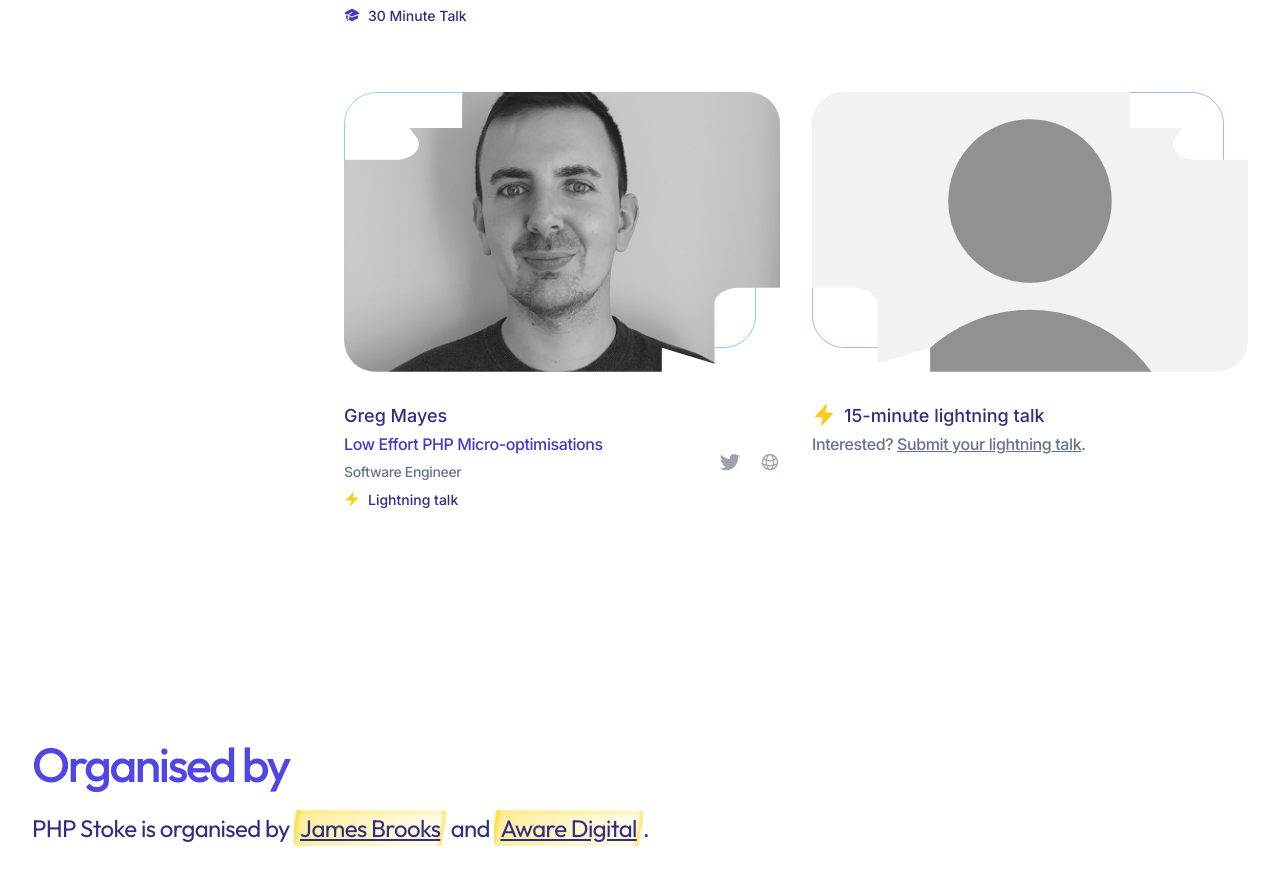
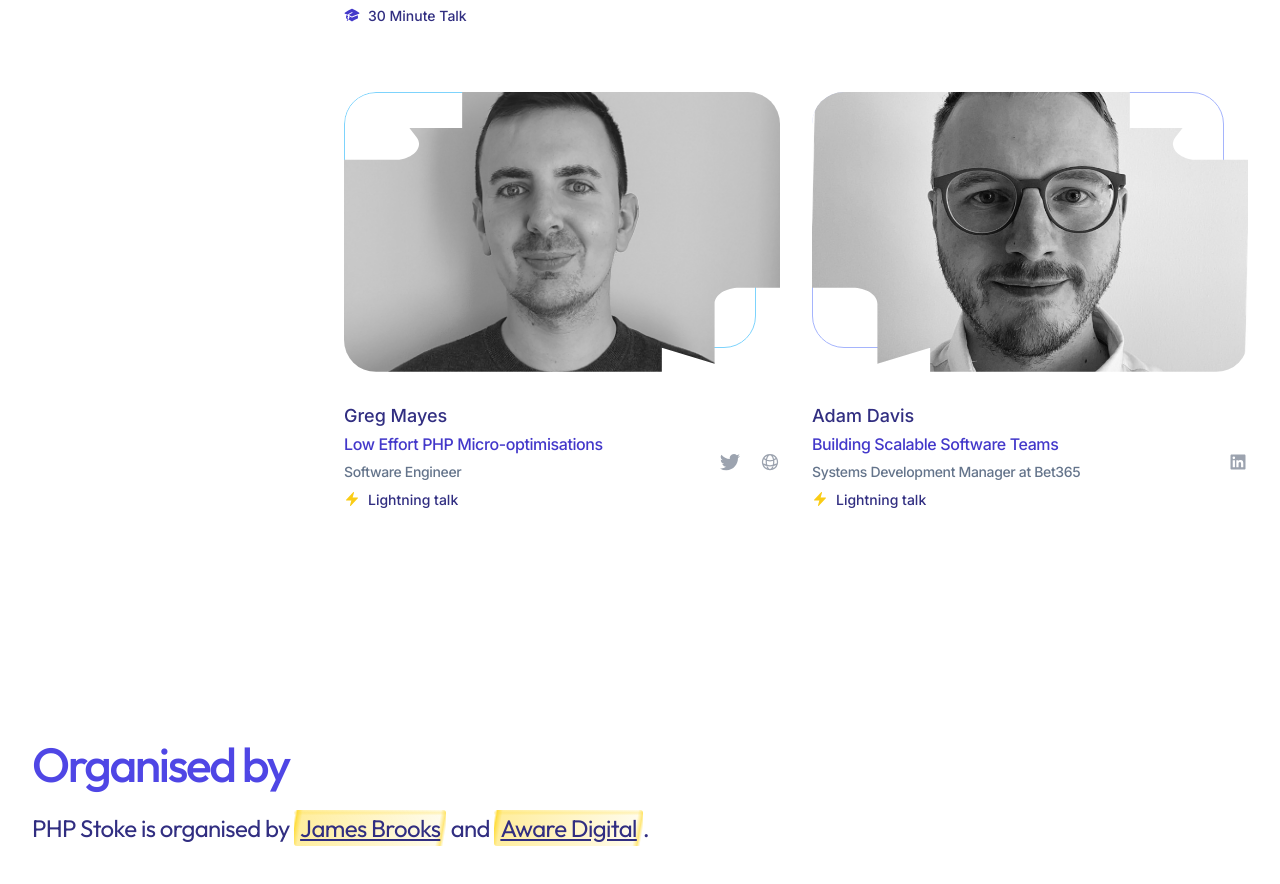
Before and after one commit to phpstoke/phpstoke.co.uk, a Next.js app: page / in a window 1280 px wide. Shown: the part 2520-3404 px from the top of the page. Built offline with nearby package versions, Linux system fonts and the light colour scheme.

Commit message:
Add Adam Davis

```diff
--- a/src/components/Speakers.jsx
+++ b/src/components/Speakers.jsx
@@ -18,6 +18,7 @@ import rajSakthivelImage from '@/images/avatars/raj-sakthivel.jpeg'
 import gregMayes from '@/images/avatars/greg-mayes.jpg'
 import michaelConnelly from '@/images/avatars/michael-connelly.jpg'
 import harryMessenger from '@/images/avatars/harry-messenger.jpeg'
+import adamDavis from '@/images/avatars/adam-davis.jpg'
 
 import { AcademicCapIcon, BoltIcon, UserIcon } from '@heroicons/react/24/solid'
 
@@ -55,8 +56,13 @@ const days = [
         lightning: true,
         available: false,
       }, {
+        name: 'Adam Davis',
+        role: 'Systems Development Manager at Bet365',
+        talk: 'Building Scalable Software Teams',
+        image: adamDavis,
+        linkedInUrl: 'https://www.linkedin.com/in/davisadam/',
         lightning: true,
-        available: true,
+        available: false,
       }
     ]
   },
@@ -320,10 +326,22 @@ function SpeakerProfile({id, speaker, speakerIndex, ...props}) {
                 </a>
               </li>
             }
+            {
+                speaker.linkedInUrl &&
+                <li>
+                  <a href={speaker.linkedInUrl} className="text-gray-400 hover:text-gray-300">
+                    <span className="sr-only">LinkedIn</span>
+                    <svg className="h-5 w-5" aria-hidden="true" fill="currentColor" viewBox="0 0 24 24">
+                      <path
+                          d="M18.335 18.339H15.67v-4.177c0-.996-.02-2.278-1.39-2.278-1.389 0-1.601 1.084-1.601 2.205v4.25h-2.666V9.75h2.56v1.17h.035c.358-.674 1.228-1.387 2.528-1.387 2.7 0 3.2 1.778 3.2 4.091v4.715zM7.003 8.575a1.546 1.546 0 01-1.548-1.549 1.548 1.548 0 111.547 1.549zm1.336 9.764H5.666V9.75H8.34v8.589zM19.67 3H4.329C3.593 3 3 3.58 3 4.297v15.406C3 20.42 3.594 21 4.328 21h15.338C20.4 21 21 20.42 21 19.703V4.297C21 3.58 20.4 3 19.666 3h.003z"/>
+                    </svg>
+                  </a>
+                </li>
+            }
           </ul>
         </div>
       </div>
-  )
+)
 }
 
 export function Speakers() {
```
Also changed, not shown: src/images/avatars/adam-davis.jpg (added).
